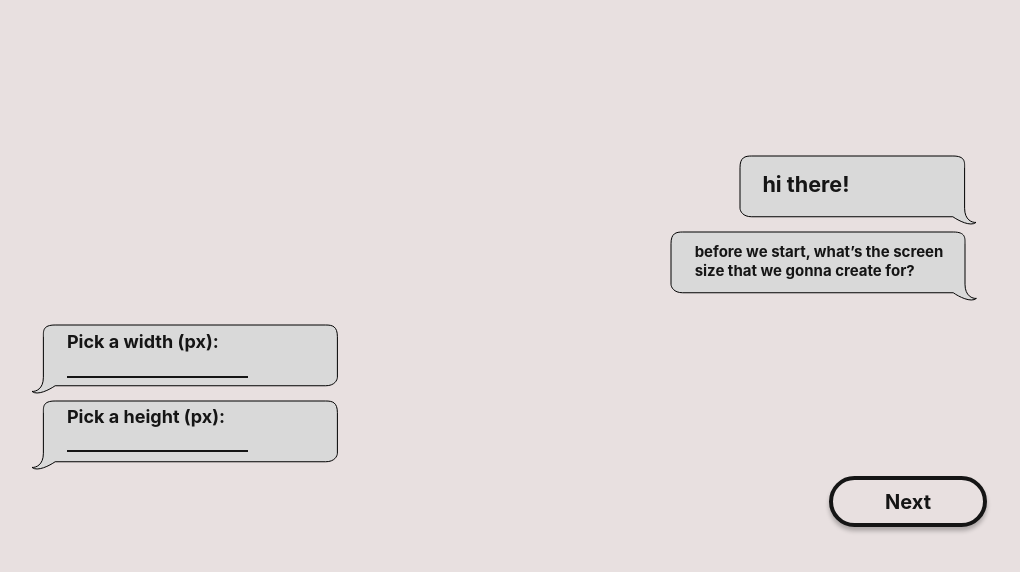
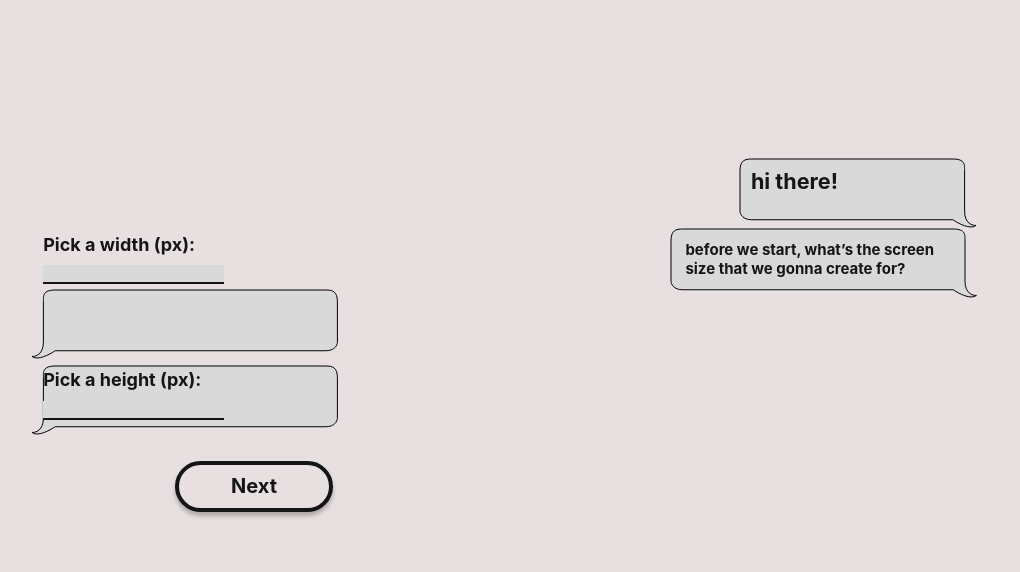
Before and after one commit to yusufriduan/wallpaper-designs, a React (Vite) app: page /get-started in a window 1280 px wide. Shown: the top 572 px of the page, without its empty margins (136-1156 px from the left). Built offline with nearby package versions, Linux system fonts and the light colour scheme.

Commit message:
fix a bit on position

```diff
--- a/src/App.css
+++ b/src/App.css
@@ -29,6 +29,7 @@ body h6 {
   font-weight: lighter;
   text-align: center;
   margin-top: 1em;
+  margin-bottom: 1em;
 }
 
 .buttons {
@@ -103,3 +104,7 @@ body h6 {
   border: none;
   border-bottom: #151515 2px solid;
 }
+
+svg {
+  position: relative
+}
--- a/src/App.jsx
+++ b/src/App.jsx
@@ -12,6 +12,7 @@ function App() {
         <h2>wallpaper designs</h2>
 
         <h6>why think about wallpaper designs,<br />when you can just slaps into template?</h6>
+        <h7 style={{  fontSize: 'small', fontWeight: 'lighter', textAlign: 'center', marginTop: '0', }}>dedicated to my high school who always ask me to<br />design their wallpaper (iykyk)</h7>
         <div className='buttons'>
           <Link to='/get-started' className='start'>Get started!</Link>
           <a className='favourite' href='https://www.github.com/yusufriduan/wallpaper-designs'>
--- a/src/GetStarted.jsx
+++ b/src/GetStarted.jsx
@@ -21,33 +21,36 @@ function GetStarted() {
     <div className="App">
       <header className="conversation" style={{ display:"flex", flexDirection:"row-reverse", justifyContent:"space-around"}}>
         <div className="Questions" style={{ display:"flex", flexDirection:"column", alignItems:"flex-end"}}>
-          <div className="greetings">
-            <img src={ChatBox} alt="chatbox" />
-            <h5 style={{ position:'absolute', bottom:'72.5%', left:'30%', margin:0}}>hi there!</h5>
+          <div className="greetings" style={{ display:"flex", flexDirection:"column", alignItems:"flex-end", position:"relative"}}>
+            <img src={ChatBox} alt="chatbox" style={{ position:'relative' }} />
+            <h5 style={{ position:'absolute',top:'10px',left:'5%', margin:0, zIndex:'10'}}>hi there!</h5>
           </div>
           <div className="1stquestion">
             <svg xmlns="http://www.w3.org/2000/svg" width="308" height="70" viewBox="0 0 308 70" fill="none">
               <path d="M295 53.225C295 65.1622 302.594 67.6728 306.391 67.4359C300.98 71.9834 288.711 65.5411 283.253 61.7516H12.7466C3.63409 61.7516 1.11865 56.0672 1 53.225V12.724C1 2.20793 5.98341 0.999997 12.7466 1H283.253C295.783 1 295 7.03963 295 12.724V53.225Z" fill="#D9D9D9" stroke="black"/>
             </svg>
-            <h5 style={{ position:"absolute", bottom:"18%", left:"8%", margin:0, fontSize:"15px" }}>before we start, what’s the screen<br />size that we gonna create for?</h5>
+            <h5 style={{ position:"absolute", bottom:"18%", left:"5%", margin:0, fontSize:"15px" }}>before we start, what’s the screen<br />size that we gonna create for?</h5>
           </div>
         </div>
-        <div className="Answers" style={{ position:"relative"}}>
+        <div className="Answers" style={{ display:"flex", flexDirection:"column", alignItems:"flex-start",}}>
           <div className="1stanswer">
             <svg xmlns="http://www.w3.org/2000/svg" width="308" height="70" viewBox="0 0 308 70" fill="none">
               <path d="M13.3906 53.225C13.3906 65.1622 5.79688 67.6728 2 67.4359C7.41055 71.9834 19.6792 65.5411 25.1372 61.7516H295.644C304.757 61.7516 307.272 56.0672 307.391 53.225V12.724C307.391 2.20793 302.407 0.999997 295.644 1H25.1372C12.6075 1 13.3906 7.03963 13.3906 12.724V53.225Z" fill="#D9D9D9" stroke="black"/>
             </svg>
-            <h5 style={{ position:"absolute", bottom:"61.5%", left:"12%", fontSize:"18px"}}> Pick a width (px):</h5>
-            <input type="number" id="width" name="width" min="0" value={width} onChange={handleWidthChange} style={{ position:"absolute", bottom:"64.5%", left:"12%"}}/>
+            <h5 style={{ position:"absolute", bottom:"515px", left:"14%", fontSize:"18px"}}> Pick a width (px):</h5>
+            <input type="number" id="width" name="width" min="0" value={width} onChange={handleWidthChange} style={{ position:"absolute", bottom:"516px", left:"14%"}}/>
           </div>
           <div className="2ndanswer">
             <svg xmlns="http://www.w3.org/2000/svg" width="308" height="70" viewBox="0 0 308 70" fill="none">
               <path d="M13.3906 53.225C13.3906 65.1622 5.79688 67.6728 2 67.4359C7.41055 71.9834 19.6792 65.5411 25.1372 61.7516H295.644C304.757 61.7516 307.272 56.0672 307.391 53.225V12.724C307.391 2.20793 302.407 0.999997 295.644 1H25.1372C12.6075 1 13.3906 7.03963 13.3906 12.724V53.225Z" fill="#D9D9D9" stroke="black"/>
             </svg>
-            <h5 style={{ position:"absolute", bottom:"12.5%", left:"12%", fontSize:"18px"}}> Pick a height (px):</h5>
-            <input type="number" id="height" name="width" min="0" value={height} onChange={handleHeightChange} style={{ position:"absolute", bottom:"15.5%", left:"12%"}}/>
+            <h5 style={{ position:"absolute", bottom:"47.5%", left:"14%", fontSize:"18px"}}> Pick a height (px):</h5>
+            <input type="number" id="height" name="width" min="0" value={height} onChange={handleHeightChange} style={{ position:"absolute", bottom:"47.5%", left:"14%"}}/>
           </div>
-          <Link to='/' className="next" style={{ position:"fixed", left:"75%", pointerEvents: isNextDisabled ? 'none' : 'auto'}}>Next</Link>
+        <div style={{ display:'flex', flexDirection:'column', alignItems:'flex-end', width:'100%', marginTop:'20px'}}>
+          <Link to='/' className="next" style={{ pointerEvents: isNextDisabled ? 'none' : 'auto'}}>Next</Link>
+        </div>
+
 
         </div>
       </header>
```
Also changed, not shown: src/components/context.jsx (added, +13 -0 lines).
